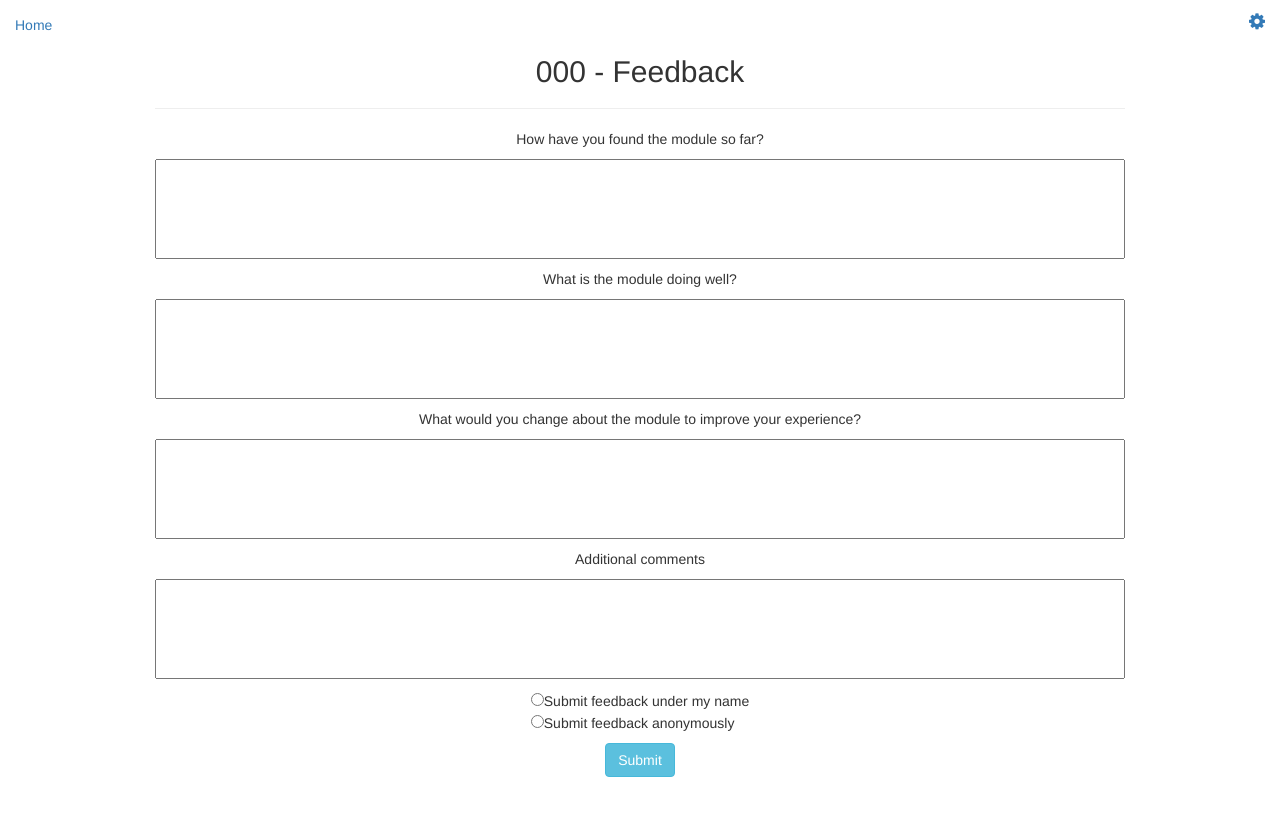
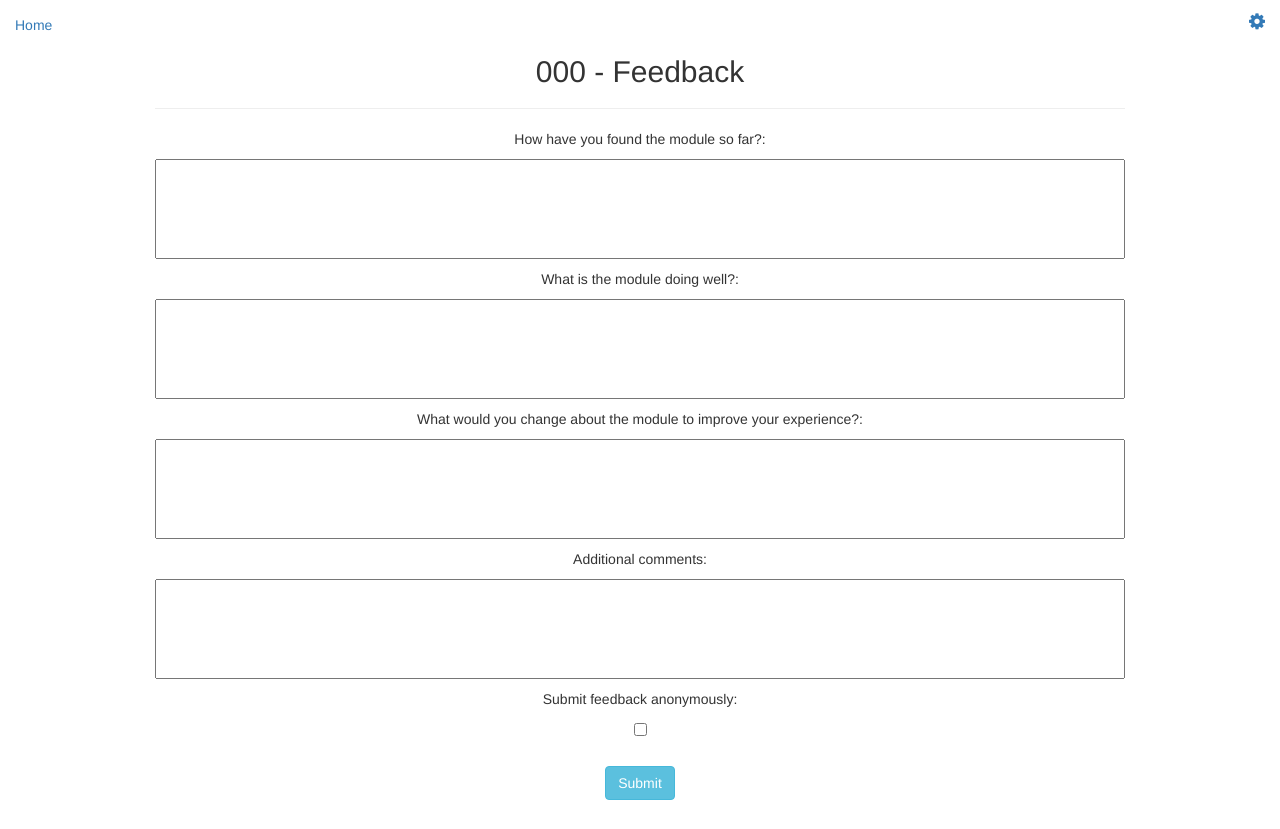
Before and after one commit to nbrowning1/FYP, a Django app: template tool/templates/tool/module_feedback.html in a window 1280 px wide. Before the commit the page ends 777 px from the top, so only its background shows below. Run offline with Django 3.2, Linux system fonts and the light colour scheme; the template is opened without the code that fills it: values that come from a table or form of the project are taken from there, others are empty; tables that the repository leaves empty hold one stand-in row (values such as "Sample post"); some libraries are stand-ins or nearby versions.

Commit message:
Changed HTML form to django form so it can be unit tested, has nicer errors

```diff
--- /dev/null
+++ b/tool/forms/forms.py
@@ -0,0 +1,26 @@
+from django.forms import ModelForm
+from django import forms
+
+from tool.models import *
+
+ANONTMOUS_CHOICES = (('1', 'Submit feedback under my name'),
+                     ('2', 'Submit feedback anonymously'))
+
+class ModuleFeedbackForm(ModelForm):
+    class Meta:
+        model = ModuleFeedback
+        fields = ['feedback_general', 'feedback_positive', 'feedback_constructive', 'feedback_other', 'anonymous']
+        labels = {
+            'feedback_general': 'How have you found the module so far?',
+            'feedback_positive': 'What is the module doing well?',
+            'feedback_constructive': 'What would you change about the module to improve your experience?',
+            'feedback_other': 'Additional comments',
+            'anonymous': 'Submit feedback anonymously',
+        }
+        widgets = {
+            'feedback_general': forms.Textarea( attrs={'class': 'feedback-form-answer'}),
+            'feedback_positive': forms.Textarea(attrs={'class': 'feedback-form-answer'}),
+            'feedback_constructive': forms.Textarea(attrs={'class': 'feedback-form-answer'}),
+            'feedback_other': forms.Textarea(attrs={'class': 'feedback-form-answer'}),
+            'anonymous': forms.CheckboxInput(attrs={'class': 'feedback-form-answer'})
+        }
--- a/tool/static/tool/feedback.js
+++ b/tool/static/tool/feedback.js
@@ -1,8 +1,6 @@
 $(document).ready(function() {
     $('#feedback-submit').submit(function(e) {
         var fields = $(".feedback-form-answer").serializeArray();
-        var radioAnonymousVal = $('input[id=anonymous-no]:checked').val()
-        var radioNonAnonymousVal = $('input[id=anonymous-yes]:checked').val()
 
         var anyEmpty = false;
         var lengthsInvalid = false;
@@ -15,9 +13,6 @@ $(document).ready(function() {
                 lengthsInvalid = true;
             }
         });
-        if (!(radioAnonymousVal || radioNonAnonymousVal)) {
-            anyEmpty = true;
-        }
 
         if (anyEmpty || lengthsInvalid) {
             e.preventDefault();
--- a/tool/templates/tool/module_feedback.html
+++ b/tool/templates/tool/module_feedback.html
@@ -7,30 +7,16 @@
 {% block title %}{{ module.module_code }} - Feedback{% endblock %}
 
 {% block content %}
-
-    <form id="feedback-submit" action="{% url 'tool:module_feedback' module_id=module.id %}" method="POST" enctype="multipart/form-data">
+    <form id="feedback-submit" name="feedback-submit" action="{% url 'tool:module_feedback' module_id=module.id %}" method="POST" enctype="multipart/form-data">
         {% csrf_token %}
-        <span class="feedback-form-question">How have you found the module so far?</span>
-        <textarea class="feedback-form-answer" name="general-feedback"></textarea>
-        <span class="feedback-form-question">What is the module doing well?</span>
-        <textarea class="feedback-form-answer" name="positive-feedback"></textarea>
-        <span class="feedback-form-question">What would you change about the module to improve your experience?</span>
-        <textarea class="feedback-form-answer" name="constructive-feedback"></textarea>
-        <span class="feedback-form-question">Additional comments</span>
-        <textarea class="feedback-form-answer" name="other-feedback"></textarea>
-
-        <div id="feedback-anonymous-container-outer">
-            <div id="feedback-anonymous-container-inner">
-                <input id="anonymous-no" class="feedback-form-answer" type="radio" name="anonymous" value="not-anonymous">
-                <span>Submit feedback under my name</span>
-                <br>
-                <input id="anonymous-yes" class="feedback-form-answer" type="radio" name="anonymous" value="anonymous">
-                <span >Submit feedback anonymously</span>
-            </div>
-        </div>
-
+        <!-- {{ form.as_p }} -->
+        {% for field in form %}
+            <span class="feedback-form-question">{{ field.label }}:</span>
+            {{ field }}
+        {% endfor %}
+        <br>
+        <br>
         <p class="form-error">{{ error_msg }}</p>
         <input type="submit" class="btn btn-info" value="Submit">
     </form>
-
 {% endblock %}
```
Also changed, not shown: tool/tests/tests_feedback_views.py (+4 -14 lines), tool/tests/tests_forms.py (added, +32 -0 lines), tool/views/feedback_views.py (+14 -14 lines), tool/forms/__init__.py (added).
